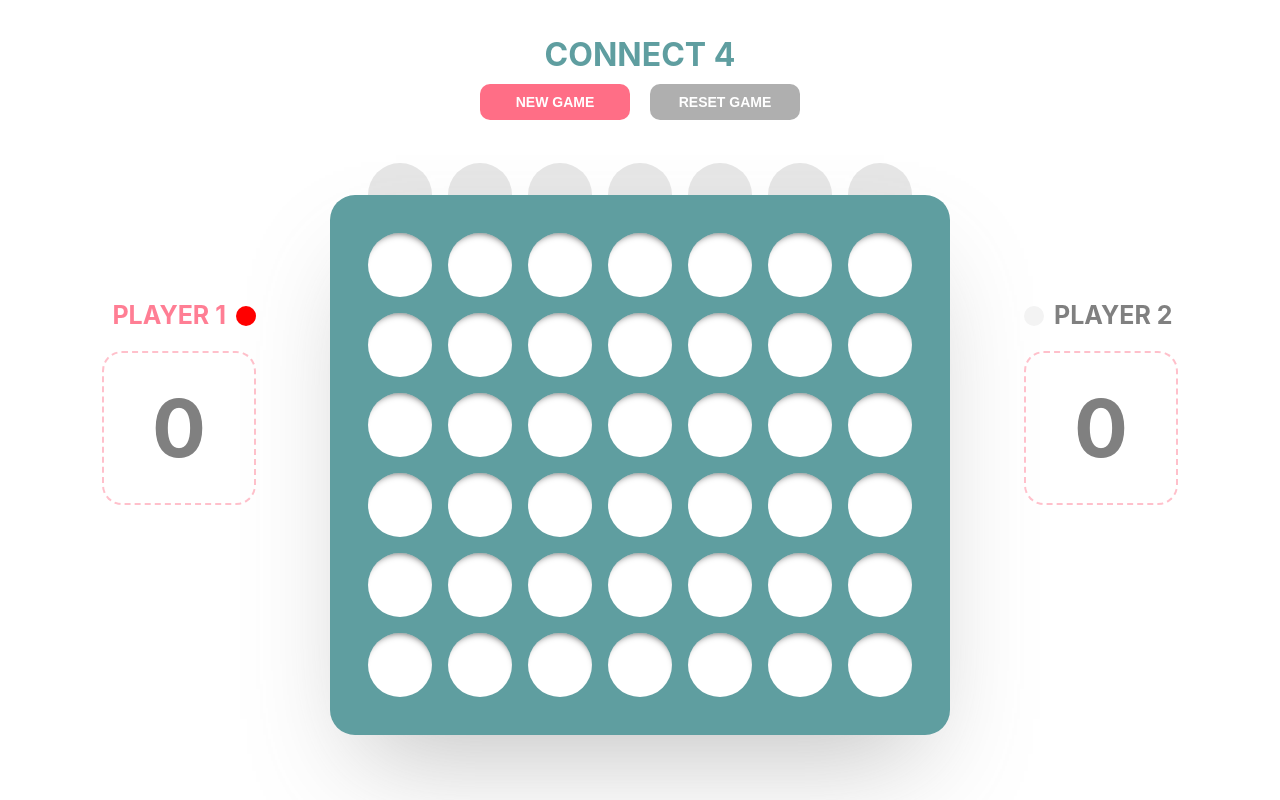
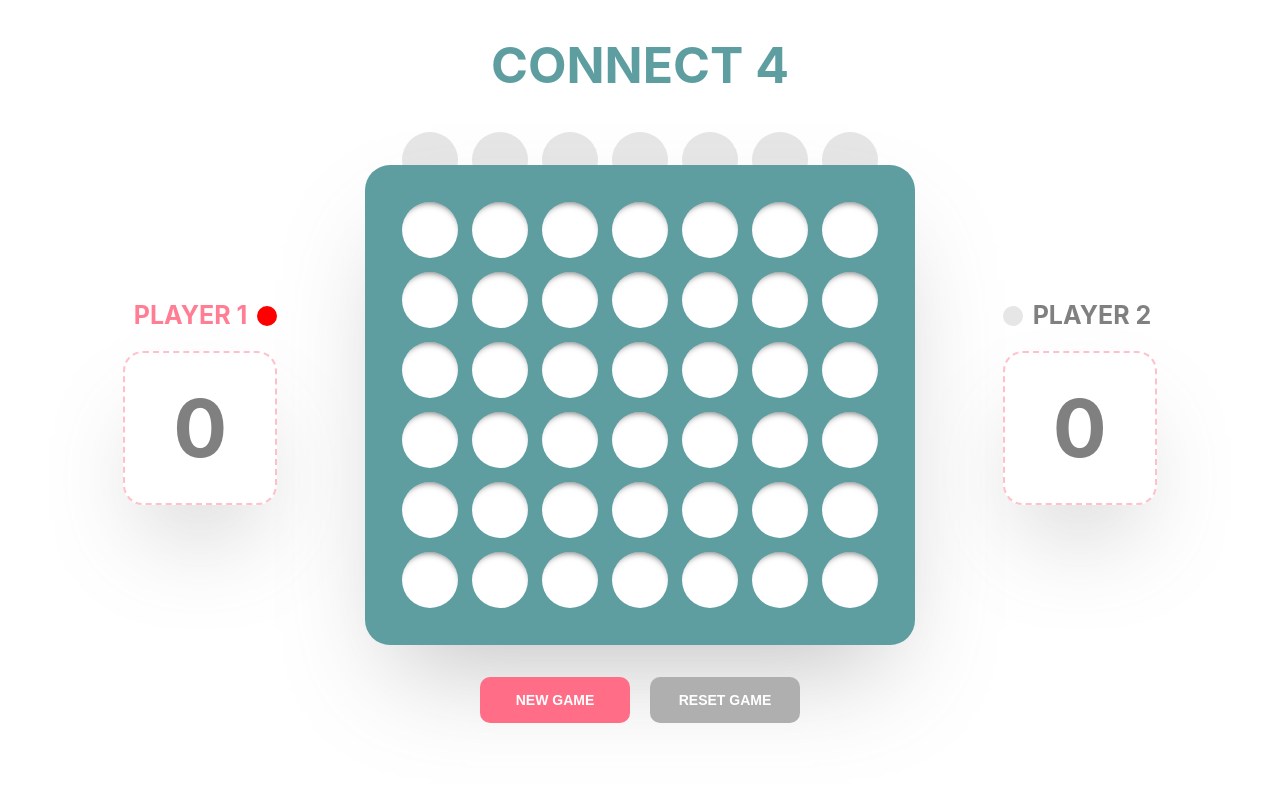
Before and after one commit to devinardya/ec-mandatory-advance-js4, a React (Create React App) app: page / in a window 1280 px wide. Built offline with nearby package versions, Linux system fonts and the light colour scheme.

Commit message:
fixed small details on UI

```diff
--- a/src/App.css
+++ b/src/App.css
@@ -5,10 +5,11 @@
 .box-container {
   max-width: 1300px;
   height: 100vh;
+  width: 100vw;
   max-height: 798px;
   display: flex;
   flex-flow: row wrap;
-  justify-content: space-between;
+  justify-content: space-around;
   margin: auto;
   align-items: center;
 }
@@ -19,7 +20,7 @@
   border-radius: 50%;
   position: relative;
   top: 47px;
-  background-color: #f3f3f3;
+  background-color: #e6e6e6;
 }
 
 .indicator-dot.red {
@@ -70,6 +71,10 @@
   border: 2px dashed pink;
   display: flex;
   justify-content: center;
+  background-color: #fff;
+  -webkit-box-shadow: 0px 50px 100px -31px rgba(184,184,184,0.86);
+  -moz-box-shadow: 0px 50px 100px -31px rgba(184,184,184,0.86);
+  box-shadow: 0px 50px 100px -31px rgba(184,184,184,0.86);
 }
 
 .sidebar > p {
@@ -81,7 +86,7 @@
 }
 
 .game-boxes {
-  width: 60%;
+  width: 50%;
   height: 100%;
   display: flex;
   flex-flow: column wrap;
@@ -95,48 +100,57 @@
   flex-flow: row wrap;
   justify-content: center;
   align-items: center;
-  margin: -30px 0 40px 0;
+  margin: 0;
 }
 
 .menu-bar > h1 {
-  margin: 0 0 10px 0;
+  margin: -50px 0 50px 0;
   color: cadetblue;
   width: 100%;
   text-align: center;
   z-index: 999;
+  font-size: 50px;
 }
 
 .menu-bar > button {
-  padding: 10px 23px;
+  padding: 15px 23px;
   width: 150px;
   background-color: rgb(255, 110, 134);
   border: none;
   border-radius: 10px;
   color: #fff;
   font-weight: bold;
-  margin: 0 10px;
+  margin: 30px 10px 0 10px;
   font-size: 14px;
   z-index: 999;
+  -webkit-box-shadow: 0px 50px 100px -31px rgba(184,184,184,0.86);
+  -moz-box-shadow: 0px 50px 100px -31px rgba(184,184,184,0.86);
+  box-shadow: 0px 50px 100px -31px rgba(184,184,184,0.86);
 }
 
 .game-result {
-  max-width: 1300px;
   height: 100vh;
   width: 100vw;
-  max-height: 798px;
   background-color: RGB(234, 234, 234, 0.5);
   position: absolute;
   top:0;
+  left: 0;
+  display: none;
 }
 
+.game-result.active{
+  display: block;
+}
+
+
 .game-result > h3 {
-  width: 400px;
+  width: 450px;
   height: 150px;
   background-color: rgb(255, 110, 134);
   position: absolute;
   top: 50%;
   left: 50%;
-  transform: translate(-50%, -50%);
+  transform: translate(-50%, -73%);
   justify-content: center;
   display: flex;
   align-items: center;
@@ -165,14 +179,14 @@
 
 .container {
   display: grid;
-  width: 560px;
+  width: 490px;
   height: auto;
-  margin-top: -40px;
-  grid-template-columns: repeat(7, 80px [col-start]);
-  grid-template-rows: repeat(6, 80px [col-start]);
+  margin-top: -30px;
+  grid-template-columns: repeat(7, 70px [col-start]);
+  grid-template-rows: repeat(6, 70px [col-start]);
   grid-column-gap: 0px;
   grid-row-gap: 0px;
-  background-color:cadetblue;
+  background-color: cadetblue;
   justify-content: center;
   padding: 30px;
   border-radius: 25px;
@@ -184,11 +198,12 @@
 
 .halfbox-container {
   display: grid;
-  width: 560px;
+  width: 490px;
   height: auto;
-  grid-template-columns: repeat(7, 80px [col-start]);
-  grid-template-rows: repeat(1, 80px [col-start]);
+  grid-template-columns: repeat(7, 70px [col-start]);
+  grid-template-rows: repeat(1, 70px [col-start]);
   grid-column-gap: 0px;
+  margin: -30px 0 0 0;
 }
 
 .halfbox{
@@ -210,6 +225,10 @@
   box-shadow: inset -1px 6px 7px -6px rgba(94,94,94,1);
 }
 
+.box:hover {
+  cursor: pointer;
+}
+
 .color-container {
   display: flex;
   flex-flow: row wrap;
@@ -219,7 +238,7 @@
 }
 
 .color-box {
-  width: 80px;
-  height: 80px;
+  width: 70px;
+  height: 70px;
   margin: 0 5px;
 }
--- a/src/Gamebox.js
+++ b/src/Gamebox.js
@@ -20,7 +20,7 @@ const GameBox = () => {
                                                 });
 
     let indicatorColor1, indicatorColor2, gameResult;
-         //console.log(state.indicatorPlay)
+         // to control the toggle of the dot color to show which player is active
         if (state.indicatorPlay){
             indicatorColor1 = "indicator-dot red";
             indicatorColor2 = "indicator-dot";
@@ -29,10 +29,13 @@ const GameBox = () => {
             indicatorColor2 = "indicator-dot red";
         }
 
+        // if someone is winning, then reset the dot color to grey and show the winner announcement box
         if (state.winningStatus){
-            gameResult = "game-result";
+            gameResult = "game-result active";
             indicatorColor1 = "indicator-dot";
             indicatorColor2 = "indicator-dot";
+        } else {
+            gameResult = "game-result";
         }
 
 return  <>
@@ -48,14 +51,17 @@ return  <>
             <div className="game-boxes">
                 <div className="menu-bar">
                     <h1>CONNECT 4</h1>
-                    <button onClick={()=> dispatch({type: "newGame"})}>NEW GAME</button>
-                    <button onClick= {() => dispatch({type: "resetGame"})}>RESET GAME</button>
                 </div>
                 <Grid boxes = {state.boxes}
                       halfTopBoxes = {state.halfBoxesTop}
                       onMouseOut = {(i) => dispatch({ type: "hoverOut", index: i})}
                       onMouseOver={(i) => dispatch({ type: "hover", index: i})}
-                      onClick={(i) => dispatch({ type: "fill", index: i })} />
+                      onClick={(i) => dispatch({ type: "fill", index: i })}
+                />
+                <div className="menu-bar">
+                    <button onClick={()=> dispatch({type: "newGame"})}>NEW GAME</button>
+                    <button onClick= {() => dispatch({type: "resetGame"})}>RESET GAME</button>
+                </div>
             </div>
             <div className="sidebar two">
             <div className= {indicatorColor2}></div>
--- a/src/Grid.js
+++ b/src/Grid.js
@@ -4,7 +4,7 @@ import React from 'react';
 const Grid = (props) => {
     let boxes = props.boxes;
     let halfBoxesTop = props.halfTopBoxes;
-    ;
+
     const print = boxes.map((box, index) => {
         //console.log(box);
         // on the onClick function, it pass the current index of the array to the parent component by putting it as the argument on the props.onClick
@@ -16,6 +16,7 @@ const Grid = (props) => {
                     key={index}></div>
     })
 
+    // to print the half circle on top of the box
     const halfDisk = halfBoxesTop.map((halfbox,index) => {
         return <div style={{ backgroundColor: halfbox }}
                     className="halfbox"
--- a/src/checkWinner.js
+++ b/src/checkWinner.js
@@ -1,4 +1,3 @@
-
 function checkWinner(boxes){
 
     let wintext = "";
@@ -110,7 +109,7 @@ function checkWinner(boxes){
   }
 
   if (countPink === 21) {
-        wintext = "The game is draw";
+        wintext = "It's a draw";
         winstatus = true;
   }
 
```
Also changed, not shown: src/Reducer.js (+4 -6 lines).
